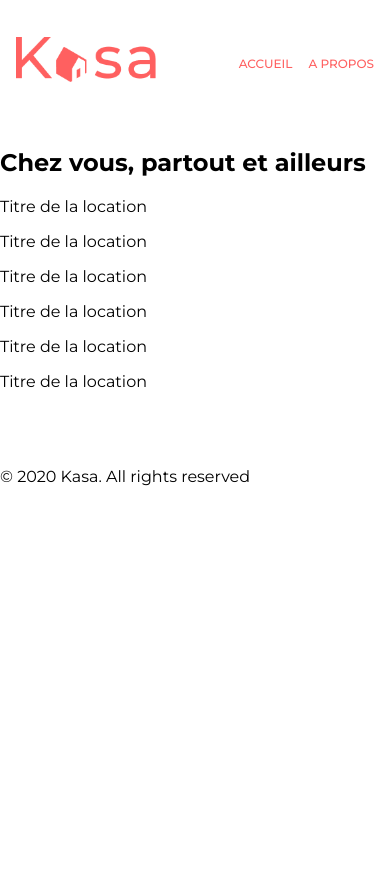
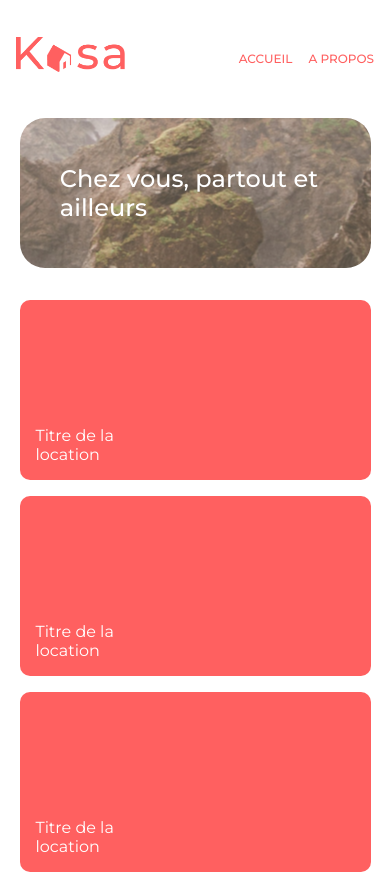
Before and after one commit to jajadiff/Projet-Kasa, a React (Create React App) app: page / in a window 390 px wide. Shown: the top 874 px of the page. Before the commit the page ends 844 px from the top, so only its background shows below. Built offline with nearby package versions, Linux system fonts and the light colour scheme.

Commit message:
Update SCSS + CSS

```diff
--- a/src/styles/main.css
+++ b/src/styles/main.css
@@ -30,11 +30,108 @@ body {
 
 @media screen and (max-width: 600px) {
   .header__logo img {
-    height: 45px;
+    height: 35px;
   }
   .header__list {
     font-size: 12px;
     padding: 0;
     gap: 1rem;
   }
+}
+/* Ajouter un linear gradiant darken sur background image */
+.banner {
+  background-image: url("../../src/assets/banner_accueil.png");
+  display: flex;
+  height: 210px;
+  /* width: 100%; */
+  /* width: 500px; */
+  width: 90%;
+  -o-object-fit: center;
+     object-fit: center;
+  background-position: 50%;
+  border-radius: 25px;
+  justify-content: center;
+  margin: auto;
+  align-items: center;
+}
+.banner__txt {
+  color: white;
+  font-weight: 500;
+  font-size: 48px;
+  padding-left: 1rem;
+}
+
+@media screen and (max-width: 600px) {
+  .banner {
+    height: 150px;
+  }
+  .banner__txt {
+    font-size: 24px;
+    /*TEST*/
+    width: 77%;
+    padding: 0;
+    /*TEST*/
+  }
+}
+.container {
+  margin-top: 1rem;
+}
+.container__grid {
+  padding: 1rem 0;
+  margin: auto;
+  width: 90%;
+  background-color: #F6F6F6;
+  display: flex;
+  justify-content: center;
+  gap: 4rem;
+  flex-wrap: wrap;
+  border-radius: 25px;
+}
+.container__cart {
+  display: flex;
+  justify-content: start;
+  align-items: end;
+  border-radius: 10px;
+  width: 300px;
+  height: 300px;
+  background-color: #FF6060;
+}
+.container__txt {
+  padding-left: 1rem;
+  width: 40%;
+  color: white;
+}
+
+@media screen and (max-width: 600px) {
+  .container__grid {
+    gap: 1rem;
+    background-color: transparent;
+  }
+  .container__cart {
+    width: 100%;
+    height: 180px;
+  }
+}
+.footer {
+  justify-content: center;
+  background-color: black;
+  color: white;
+  display: flex;
+  justify-content: center;
+  flex-direction: column;
+  align-items: center;
+  margin-top: 1rem;
+}
+.footer__logo {
+  margin-top: 3rem;
+}
+.footer__txt {
+  font-size: 24px;
+  font-weight: 500;
+}
+
+@media screen and (max-width: 600px) {
+  .footer__txt {
+    font-size: 12px;
+  }
 }/*# sourceMappingURL=main.css.map */
--- a/src/styles/main.scss
+++ b/src/styles/main.scss
@@ -1,3 +1,6 @@
 @import "./../../sass/utils/_variable";
 @import "./../../sass/themes/theme";
-@import "./../../sass/components/header"
+@import "./../../sass/components/header";
+@import "./../../sass/components/banner";
+@import "./../../sass/components/cartecontainer";
+@import "./../../sass/components/footer";
```
Also changed, not shown: 1 other file (tests, documents, lock files or other folders).
